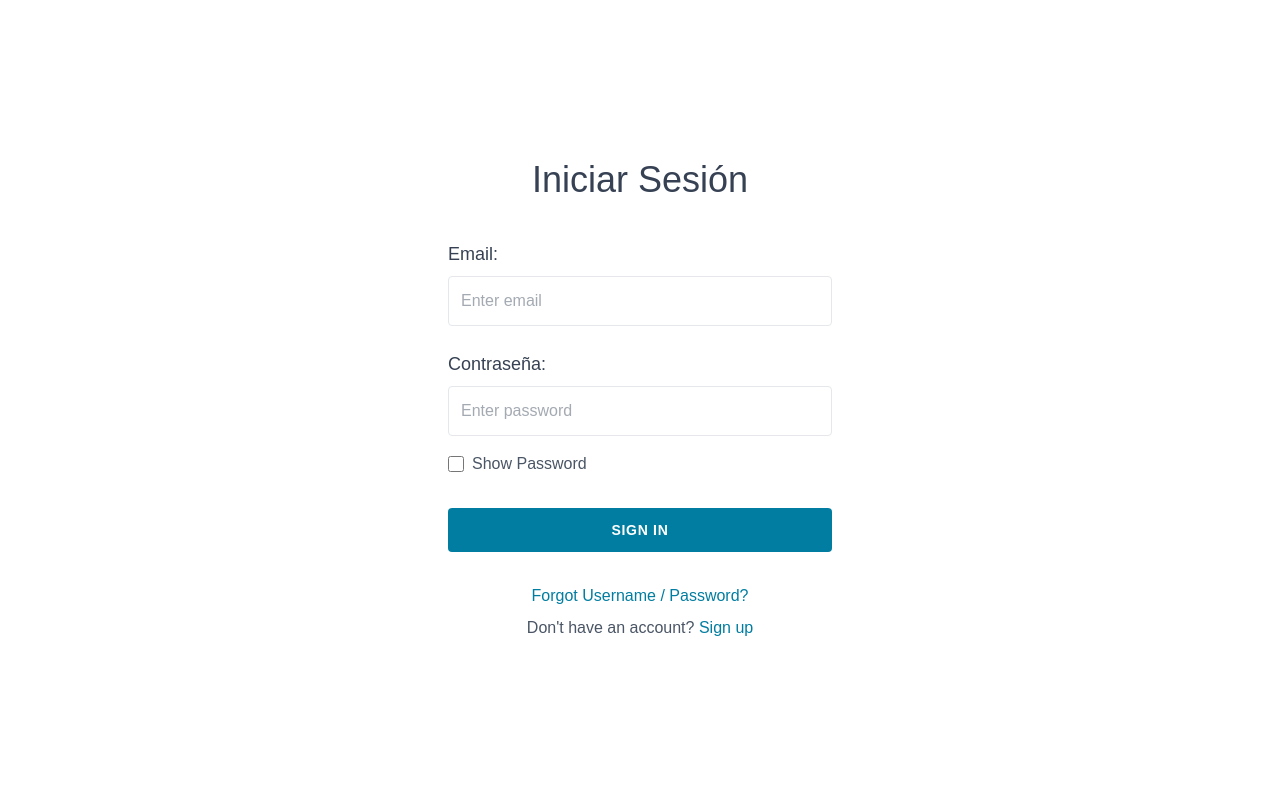
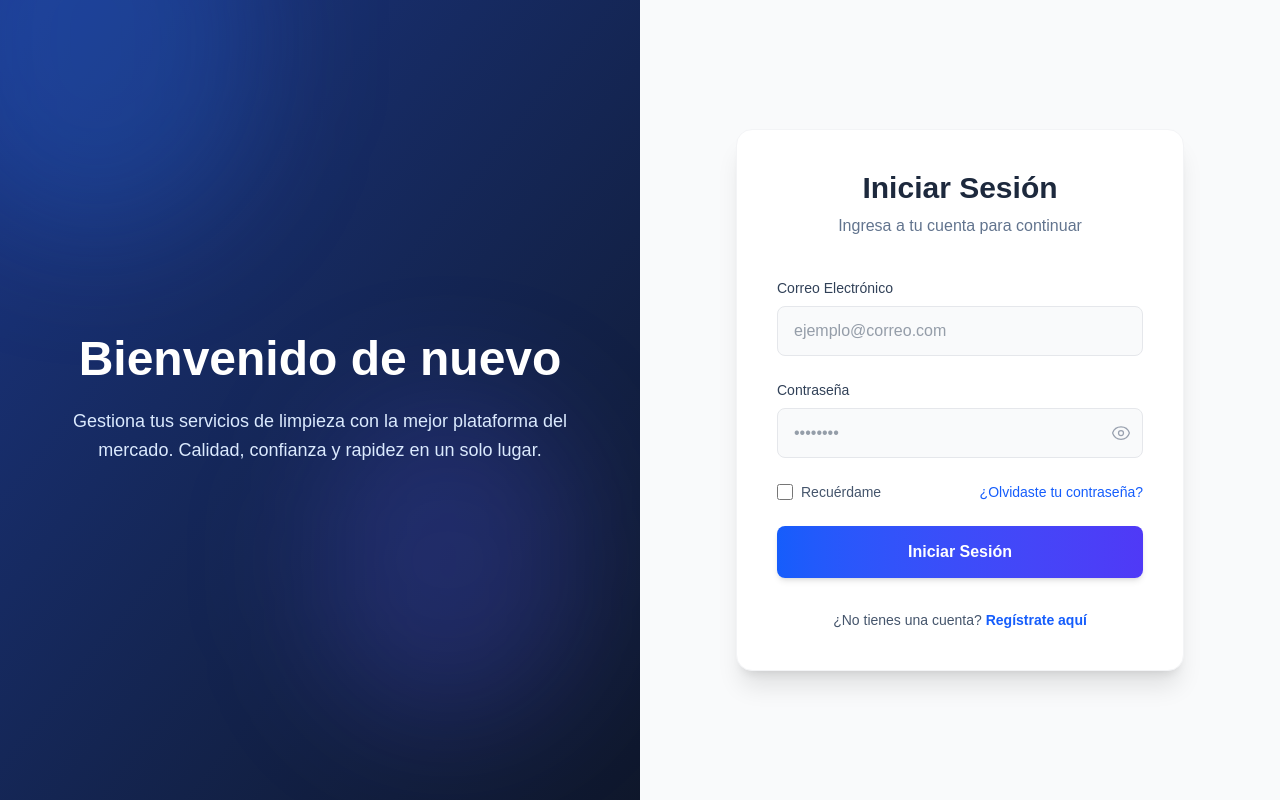
Before and after one commit to fernandoo89/proyecto-limpieza, a Next.js app: page /login in a window 1280 px wide. Built offline with nearby package versions, Linux system fonts and the light colour scheme.

Commit message:
Enhance login page with loading state
Refactor login page to improve UI and add loading state.

```diff
--- a/app/login/page.js
+++ b/app/login/page.js
@@ -1,11 +1,13 @@
 "use client";
 import { useState } from "react";
 import { useRouter } from "next/navigation";
+import Link from "next/link";
 
 export default function Login() {
   const [form, setForm] = useState({ email: "", password: "" });
   const [showPassword, setShowPassword] = useState(false);
   const [error, setError] = useState("");
+  const [loading, setLoading] = useState(false);
   const router = useRouter();
 
   const handleChange = (e) =>
@@ -14,6 +16,8 @@ export default function Login() {
   const handleSubmit = async (e) => {
     e.preventDefault();
     setError("");
+    setLoading(true);
+    try {
       const res = await fetch("/api/auth/login", {
         method: "POST",
         headers: { "Content-Type": "application/json" },
@@ -22,6 +26,7 @@ export default function Login() {
       const data = await res.json();
       if (data.error) {
         setError(data.error);
+        setLoading(false);
       } else {
         localStorage.setItem("user", JSON.stringify(data));
         if (data.rol === "admin") {
@@ -32,75 +37,128 @@ export default function Login() {
           router.push("/usuario/dashboard");
         }
       }
+    } catch (err) {
+      setError("Error de conexión al servidor");
+      setLoading(false);
+    }
   };
 
   return (
-    <div className="min-h-screen flex items-center justify-center bg-white">
-      <form onSubmit={handleSubmit} className="w-full max-w-md p-8">
-        <h2 className="text-4xl font-normal text-center text-gray-700 mb-10">Iniciar Sesión </h2>
+    <div className="min-h-screen flex bg-gray-50">
+      {/* Left Side - Visual & Branding (Hidden on mobile) */}
+      <div className="hidden lg:flex lg:w-1/2 bg-slate-900 justify-center items-center relative overflow-hidden">
+        <div className="absolute inset-0 bg-gradient-to-br from-blue-900 to-slate-900 opacity-90"></div>
+        {/* Decorative circles */}
+        <div className="absolute top-0 left-0 w-full h-full overflow-hidden">
+          <div className="absolute -top-[20%] -left-[10%] w-[50%] h-[50%] rounded-full bg-blue-500/20 blur-3xl"></div>
+          <div className="absolute bottom-[10%] right-[10%] w-[40%] h-[40%] rounded-full bg-indigo-500/20 blur-3xl"></div>
+        </div>
 
-        <div className="mb-6">
-          <label className="block text-gray-700 text-lg mb-2">Email:</label>
+        <div className="relative z-10 px-12 text-center">
+          <h1 className="text-5xl font-bold text-white mb-6">Bienvenido de nuevo</h1>
+          <p className="text-blue-100 text-lg leading-relaxed">
+            Gestiona tus servicios de limpieza con la mejor plataforma del mercado.
+            Calidad, confianza y rapidez en un solo lugar.
+          </p>
+        </div>
+      </div>
+
+      {/* Right Side - Form */}
+      <div className="w-full lg:w-1/2 flex items-center justify-center p-8 lg:p-16">
+        <div className="w-full max-w-md bg-white p-10 rounded-2xl shadow-xl border border-gray-100">
+          <div className="text-center mb-10">
+            <h2 className="text-3xl font-bold text-slate-800 mb-2">Iniciar Sesión</h2>
+            <p className="text-slate-500">Ingresa a tu cuenta para continuar</p>
+          </div>
+
+          <form onSubmit={handleSubmit} className="space-y-6">
+            <div>
+              <label className="block text-sm font-medium text-slate-700 mb-2">Correo Electrónico</label>
+              <div className="relative">
                 <input
                   name="email"
                   type="email"
-            placeholder="Enter email"
-            className="w-full p-3 border border-gray-200 rounded text-gray-600 focus:outline-none focus:border-blue-400"
+                  placeholder="ejemplo@correo.com"
+                  className="w-full px-4 py-3 bg-gray-50 border border-gray-200 rounded-lg focus:bg-white focus:outline-none focus:ring-2 focus:ring-blue-500 focus:border-transparent transition-all text-slate-700 transition"
                   onChange={handleChange}
                   required
                 />
               </div>
+            </div>
 
-        <div className="mb-4">
-          <label className="block text-gray-700 text-lg mb-2">Contraseña:</label>
+            <div>
+              <label className="block text-sm font-medium text-slate-700 mb-2">Contraseña</label>
+              <div className="relative">
                 <input
                   name="password"
                   type={showPassword ? "text" : "password"}
-            placeholder="Enter password"
-            className="w-full p-3 border border-gray-200 rounded text-gray-600 focus:outline-none focus:border-blue-400"
+                  placeholder="••••••••"
+                  className="w-full px-4 py-3 bg-gray-50 border border-gray-200 rounded-lg focus:bg-white focus:outline-none focus:ring-2 focus:ring-blue-500 focus:border-transparent transition-all text-slate-700"
                   onChange={handleChange}
                   required
                 />
+                <button
+                  type="button"
+                  onClick={() => setShowPassword(!showPassword)}
+                  className="absolute right-3 top-1/2 transform -translate-y-1/2 text-gray-400 hover:text-gray-600 focus:outline-none"
+                >
+                  {showPassword ? (
+                    <svg xmlns="http://www.w3.org/2000/svg" fill="none" viewBox="0 0 24 24" strokeWidth={1.5} stroke="currentColor" className="w-5 h-5">
+                      <path strokeLinecap="round" strokeLinejoin="round" d="M3.98 8.223A10.477 10.477 0 001.934 12C3.226 16.338 7.244 19.5 12 19.5c.993 0 1.953-.138 2.863-.395M6.228 6.228A10.45 10.45 0 0112 4.5c4.756 0 8.773 3.162 10.065 7.498a10.523 10.523 0 01-4.293 5.774M6.228 6.228L3 3m3.228 3.228l3.65 3.65m7.894 7.894L21 21m-3.228-3.228l-3.65-3.65m0 0a3 3 0 10-4.243-4.243m4.242 4.242L9.88 9.88" />
+                    </svg>
+                  ) : (
+                    <svg xmlns="http://www.w3.org/2000/svg" fill="none" viewBox="0 0 24 24" strokeWidth={1.5} stroke="currentColor" className="w-5 h-5">
+                      <path strokeLinecap="round" strokeLinejoin="round" d="M2.036 12.322a1.012 1.012 0 010-.639C3.423 7.51 7.36 4.5 12 4.5c4.638 0 8.573 3.007 9.963 7.178.07.207.07.431 0 .639C20.577 16.49 16.64 19.5 12 19.5c-4.638 0-8.573-3.007-9.963-7.178z" />
+                      <path strokeLinecap="round" strokeLinejoin="round" d="M15 12a3 3 0 11-6 0 3 3 0 016 0z" />
+                    </svg>
+                  )}
+                </button>
+              </div>
             </div>
 
-        <div className="mb-8 flex items-center">
-          <input
-            type="checkbox"
-            id="showPassword"
-            className="mr-2 h-4 w-4 text-blue-600"
-            checked={showPassword}
-            onChange={() => setShowPassword(!showPassword)}
-          />
-          <label htmlFor="showPassword" className="text-gray-600 cursor-pointer select-none">
-            Show Password
+            <div className="flex items-center justify-between">
+              <label className="flex items-center gap-2 cursor-pointer">
+                <input type="checkbox" className="w-4 h-4 text-blue-600 rounded border-gray-300 focus:ring-blue-500" />
+                <span className="text-sm text-slate-600">Recuérdame</span>
               </label>
+              <a href="#" className="text-sm font-medium text-blue-600 hover:text-blue-700 hover:underline">
+                ¿Olvidaste tu contraseña?
+              </a>
             </div>
 
-        {error && <div className="text-red-600 mb-4 text-center">{error}</div>}
+            {error && (
+              <div className="p-3 bg-red-50 border border-red-100 text-red-600 text-sm rounded-lg flex items-center">
+                <svg xmlns="http://www.w3.org/2000/svg" className="h-5 w-5 mr-2" viewBox="0 0 20 20" fill="currentColor">
+                  <path fillRule="evenodd" d="M18 10a8 8 0 11-16 0 8 8 0 0116 0zm-7 4a1 1 0 11-2 0 1 1 0 012 0zm-1-9a1 1 0 00-1 1v4a1 1 0 102 0V6a1 1 0 00-1-1z" clipRule="evenodd" />
+                </svg>
+                {error}
+              </div>
+            )}
 
-        <button className="w-full py-3 bg-[#007da0] text-white font-bold rounded hover:bg-[#006480] transition-colors uppercase tracking-wider text-sm">
-          Sign In
+            <button
+              disabled={loading}
+              className={`w-full py-3.5 px-4 bg-gradient-to-r from-blue-600 to-indigo-600 hover:from-blue-700 hover:to-indigo-700 text-white font-semibold rounded-lg shadow-md hover:shadow-lg transform transition-all duration-200 focus:outline-none focus:ring-2 focus:ring-offset-2 focus:ring-blue-500 ${loading ? 'opacity-70 cursor-not-allowed' : ''}`}
+            >
+              {loading ? (
+                <div className="flex justify-center items-center gap-2">
+                  <svg className="animate-spin h-5 w-5 text-white" xmlns="http://www.w3.org/2000/svg" fill="none" viewBox="0 0 24 24">
+                    <circle className="opacity-25" cx="12" cy="12" r="10" stroke="currentColor" strokeWidth="4"></circle>
+                    <path className="opacity-75" fill="currentColor" d="M4 12a8 8 0 018-8V0C5.373 0 0 5.373 0 12h4zm2 5.291A7.962 7.962 0 014 12H0c0 3.042 1.135 5.824 3 7.938l3-2.647z"></path>
+                  </svg>
+                  <span>Iniciando...</span>
+                </div>
+              ) : "Iniciar Sesión"}
             </button>
+          </form>
 
-        <div className="mt-8 text-center space-y-2">
-          <a href="#" className="block text-[#007da0] hover:underline">
-            Forgot Username / Password?
-          </a>
-          <div className="text-gray-600">
-            Don't have an account?{" "}
-            <a
-              href="#"
-              onClick={(e) => {
-                e.preventDefault();
-                router.push("/registro");
-              }}
-              className="text-[#007da0] hover:underline font-medium"
-            >
-              Sign up
-            </a>
+          <div className="mt-8 text-center text-sm text-slate-600">
+            ¿No tienes una cuenta?{" "}
+            <Link href="/registro" className="text-blue-600 font-semibold hover:text-blue-700 hover:underline">
+              Regístrate aquí
+            </Link>
           </div>
         </div>
-      </form>
+      </div>
     </div>
   );
 }
```
Lines whose indentation alone changed are shown as unchanged.
